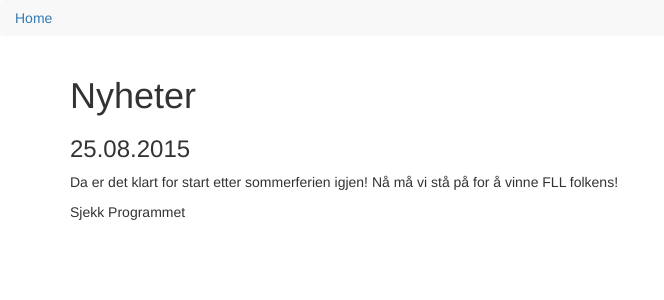
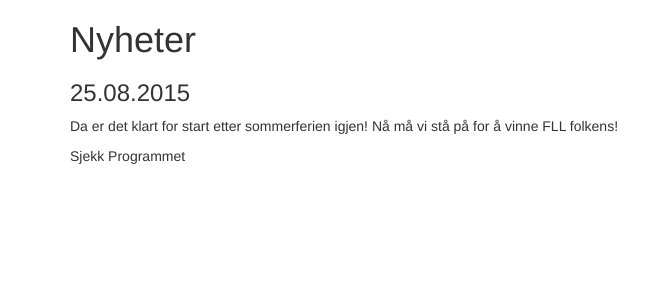
Before and after one commit to Robotix-Horten/Robotix-Website, a PHP site: page / in a window 1280 px wide. Shown: the part 50-350 px from the top of the page, without its empty margins (0-664 px from the left). Run offline with PHP 8.4, Linux system fonts and the light colour scheme; some libraries are stand-ins or nearby versions.

Commit message:
Only use breadcrumbs when they make sense

```diff
--- a/index.php
+++ b/index.php
@@ -7,9 +7,6 @@
 <body>
 
 	<?php include "./Resources/php/menu.php"; ?>
-	<ol class="breadcrumb">
-  		<li class="active"><a href="#">Home</a></li>
-	</ol>
 
 	<div class="container">
 		<h1>Nyheter</h1>
```
